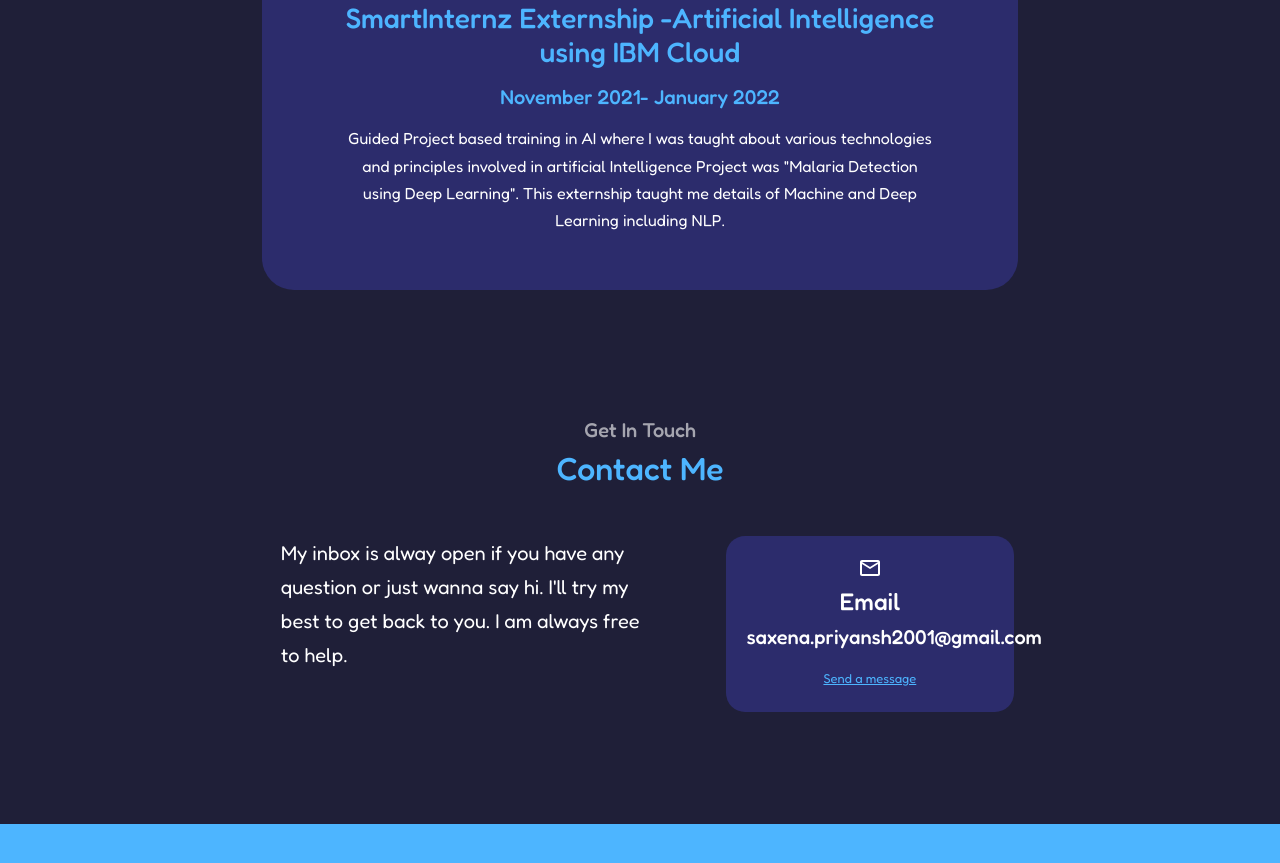
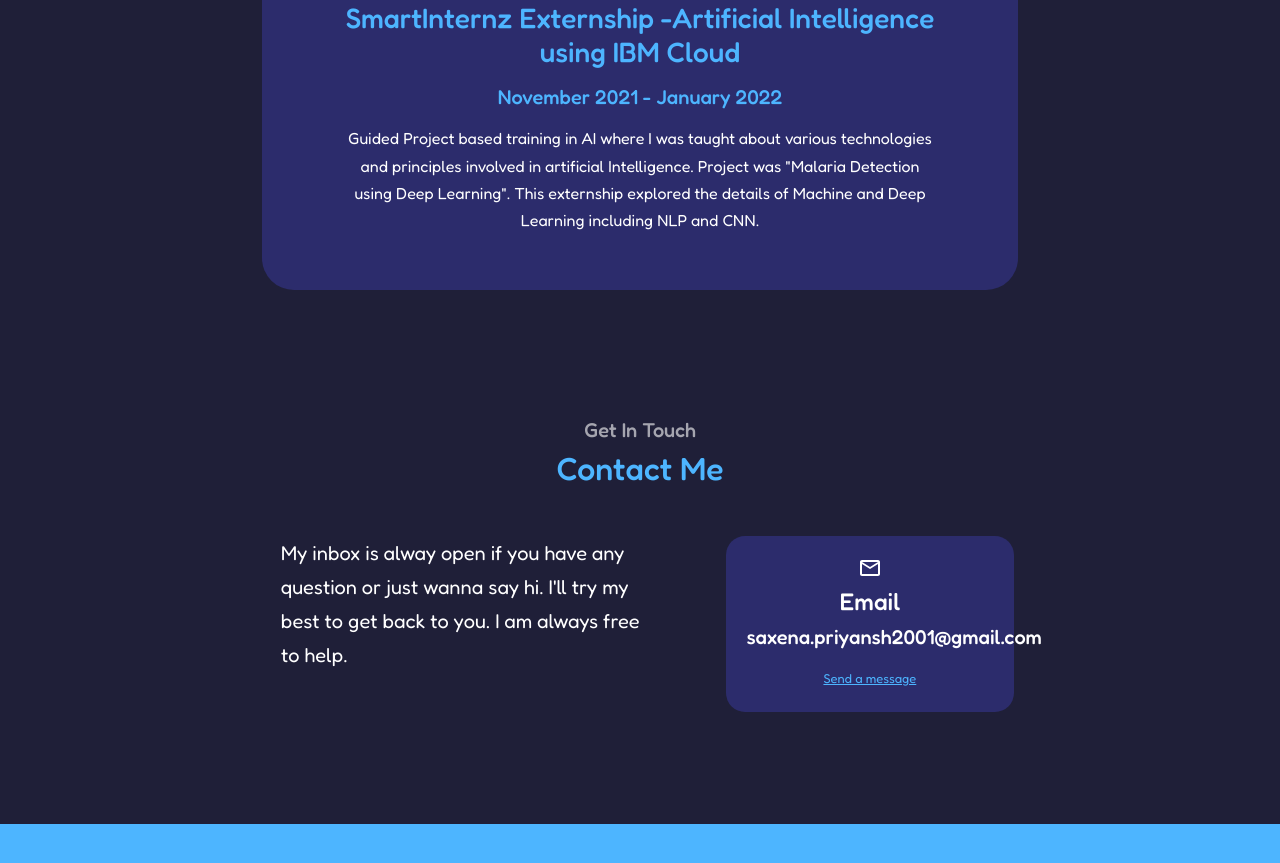
Before and after one commit to PriyaanshSaxena/PriyaanshSaxena.github.io, a React (Create React App) app: page / in a window 1280 px wide. Shown: the part 3803-4666 px from the top of the page. Built offline with nearby package versions, Linux system fonts and the light colour scheme.

Commit message:
experience adeed

```diff
--- a/src/components/experience/Experience.jsx
+++ b/src/components/experience/Experience.jsx
@@ -11,11 +11,11 @@ const Experience = () => {
         <div className='experience_frontend'>
         <a href='https://github.com/PriyaanshSaxena/Malaria-detection-using-Deep-Learning'><FiGithub /></a>
         <h3>SmartInternz Externship -Artificial Intelligence using IBM Cloud </h3>
-        <h5>November 2021- January 2022</h5>
+        <h5>November 2021 - January 2022</h5>
         <div className='experience__content'>
           <p>
-           Guided Project based training in AI where I was taught about various technologies and principles involved in artificial Intelligence
-           Project was "Malaria Detection using Deep Learning". This externship taught me details of Machine and Deep Learning including NLP.
+           Guided Project based training in AI where I was taught about various technologies and principles involved in artificial Intelligence.
+           Project was "Malaria Detection using Deep Learning". This externship explored the details of Machine and Deep Learning including NLP and CNN.
           </p>
         </div>
         </div>
```
